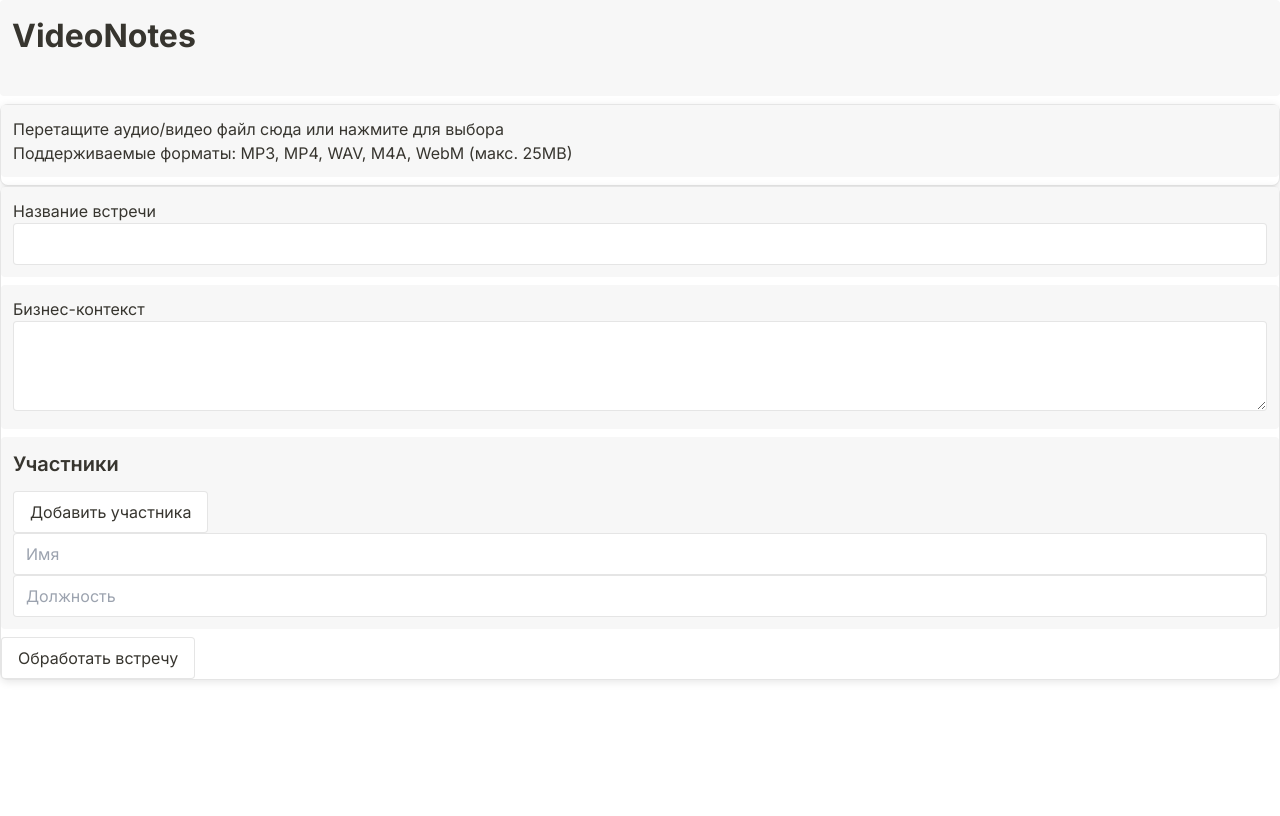
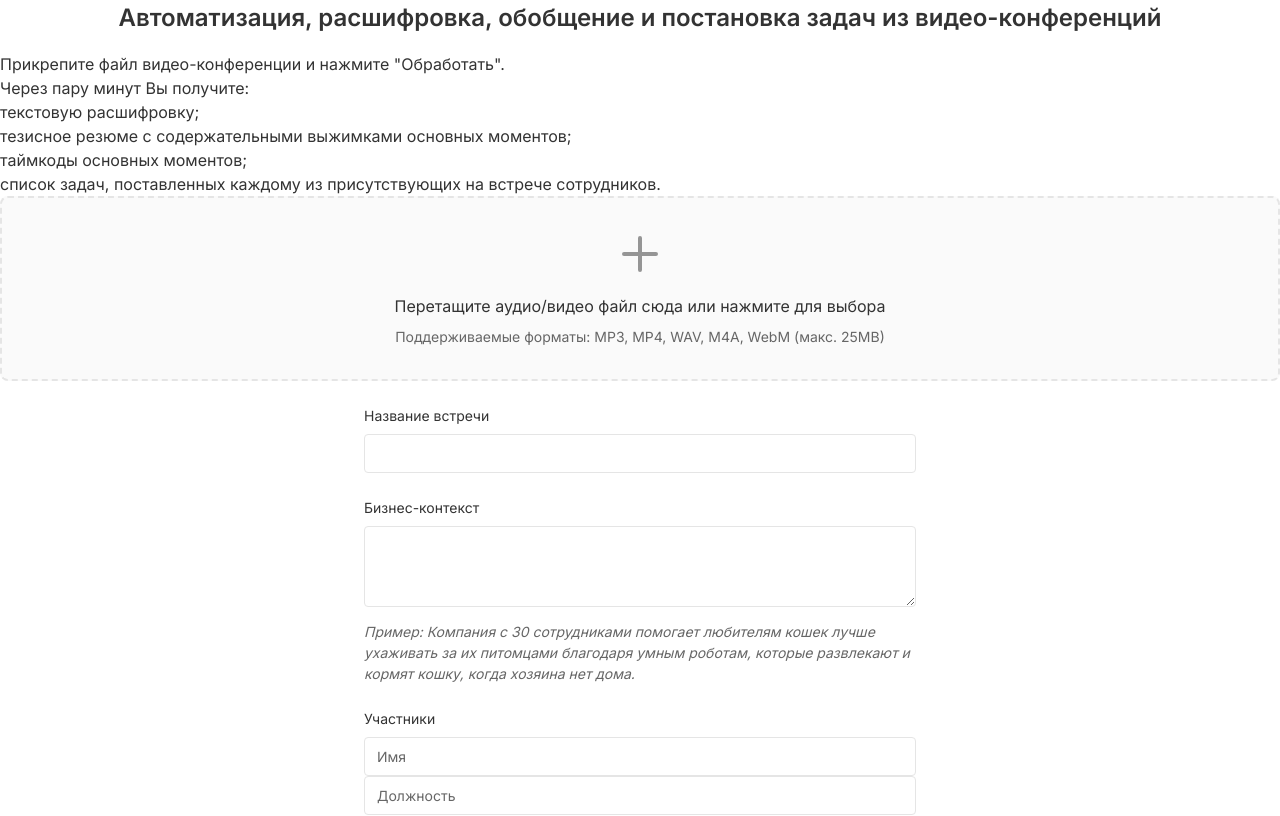
Before and after one commit to Evgenii-Pavlyukevich/notemeet, a Next.js app: page / in a window 1280 px wide. Shown: the top 816 px of the page. Built offline with nearby package versions, Linux system fonts and the light colour scheme.

Commit message:
feat: Update design to match the provided mockup

```diff
--- a/app/globals.css
+++ b/app/globals.css
@@ -6,11 +6,10 @@
 
 :root {
   --bg-color: #ffffff;
-  --text-primary: #37352f;
-  --accent-blue: #3b82f6;
-  --hover-bg: rgba(55, 53, 47, 0.08);
-  --border-color: rgba(0, 0, 0, 0.1);
-  --block-bg: #f7f7f7;
+  --text-primary: #333333;
+  --border-color: #e5e5e5;
+  --hover-bg: #f5f5f5;
+  --placeholder-color: #666666;
 }
 
 .dark {
@@ -22,16 +21,17 @@
 }
 
 body {
-  font-family: Inter, -apple-system, BlinkMacSystemFont, 'Segoe UI', Roboto, sans-serif;
+  font-family: -apple-system, BlinkMacSystemFont, 'Segoe UI', Roboto, sans-serif;
   line-height: 1.5;
   color: var(--text-primary);
   background: var(--bg-color);
 }
 
 h1 {
-  font-size: 32px;
-  font-weight: 700;
-  margin-bottom: 24px;
+  font-size: 24px;
+  font-weight: 600;
+  margin-bottom: 16px;
+  text-align: center;
 }
 
 h2 {
@@ -44,6 +44,107 @@ h3 {
   font-size: 20px;
   font-weight: 600;
   margin-bottom: 12px;
+}
+
+.upload-area {
+  border: 2px dashed var(--border-color);
+  border-radius: 8px;
+  padding: 32px;
+  text-align: center;
+  background: #fafafa;
+  cursor: pointer;
+  transition: all 0.2s ease;
+}
+
+.upload-area:hover {
+  border-color: #999;
+  background: var(--hover-bg);
+}
+
+.upload-icon {
+  width: 48px;
+  height: 48px;
+  margin: 0 auto 16px;
+  opacity: 0.5;
+}
+
+.upload-text {
+  color: var(--text-primary);
+  margin-bottom: 8px;
+}
+
+.upload-subtext {
+  color: var(--placeholder-color);
+  font-size: 14px;
+}
+
+.form-container {
+  max-width: 600px;
+  margin: 0 auto;
+  padding: 24px;
+}
+
+.form-section {
+  margin-bottom: 24px;
+}
+
+.form-label {
+  display: block;
+  font-size: 14px;
+  color: var(--text-primary);
+  margin-bottom: 8px;
+}
+
+.form-input {
+  width: 100%;
+  padding: 8px 12px;
+  border: 1px solid var(--border-color);
+  border-radius: 4px;
+  background: var(--bg-color);
+  font-size: 14px;
+}
+
+.form-input:focus {
+  outline: none;
+  border-color: #999;
+}
+
+.form-input::placeholder {
+  color: var(--placeholder-color);
+}
+
+.submit-button {
+  width: 100%;
+  padding: 12px;
+  background: #000;
+  color: white;
+  border: none;
+  border-radius: 4px;
+  font-size: 16px;
+  cursor: pointer;
+  transition: opacity 0.2s ease;
+}
+
+.submit-button:hover {
+  opacity: 0.9;
+}
+
+.submit-button:disabled {
+  background: #ccc;
+  cursor: not-allowed;
+}
+
+.example-text {
+  font-size: 14px;
+  color: var(--placeholder-color);
+  font-style: italic;
+  margin-top: 8px;
+}
+
+.instruction-text {
+  font-size: 14px;
+  color: var(--text-primary);
+  margin-bottom: 16px;
 }
 
 .notion-block {
--- a/app/page.tsx
+++ b/app/page.tsx
@@ -13,11 +13,19 @@ const queryClient = new QueryClient();
 export default function Home() {
   return (
     <QueryClientProvider client={queryClient}>
-      <main className="min-h-screen bg-bg-color">
-        <div className="max-w-5xl mx-auto px-4 py-8 md:px-8 md:py-12">
-          <div className="notion-block mb-8">
-            <h1 className="text-text-primary">{translations.title}</h1>
-          </div>
+      <main className="min-h-screen bg-white">
+        <div className="max-w-2xl mx-auto px-4 py-8">
+          <h1>Автоматизация, расшифровка, обобщение и постановка задач из видео-конференций</h1>
+          <p className="text-center mb-8">
+            Прикрепите файл видео-конференции и нажмите "Обработать".<br />
+            Через пару минут Вы получите:
+          </p>
+          <ul className="list-disc pl-8 mb-8 space-y-2">
+            <li>текстовую расшифровку;</li>
+            <li>тезисное резюме с содержательными выжимками основных моментов;</li>
+            <li>таймкоды основных моментов;</li>
+            <li>список задач, поставленных каждому из присутствующих на встрече сотрудников.</li>
+          </ul>
           <MeetingProcessor />
         </div>
         <Toaster
--- a/components/FileUpload.tsx
+++ b/components/FileUpload.tsx
@@ -36,22 +36,22 @@ export function FileUpload({ file, onFileChange }: FileUploadProps) {
   });
 
   return (
-    <div className="notion-card p-6">
     <div
       {...getRootProps()}
-        className={`notion-block cursor-pointer transition-all duration-150 ease-out
-          ${isDragActive ? 'border-2 border-dashed border-accent-blue bg-hover-bg' : ''}`}
+      className={`upload-area ${isDragActive ? 'border-gray-400 bg-gray-50' : ''}`}
     >
       <input {...getInputProps()} />
-        <div className="space-y-2">
-          <p className="text-text-primary">
+      <div className="upload-icon">
+        <svg viewBox="0 0 24 24" fill="none" stroke="currentColor" strokeWidth="2">
+          <path d="M12 4v16m-8-8h16" strokeLinecap="round" strokeLinejoin="round"/>
+        </svg>
+      </div>
+      <p className="upload-text">
         {file ? `${translations.fileUpload.selectedFile} ${file.name}` : translations.fileUpload.dragAndDrop}
       </p>
-          <p className="text-sm opacity-60">
+      <p className="upload-subtext">
         {translations.fileUpload.supportedFormats}
       </p>
     </div>
-      </div>
-    </div>
   );
 }
--- a/components/MeetingForm.tsx
+++ b/components/MeetingForm.tsx
@@ -38,10 +38,10 @@ export function MeetingForm({
   };
 
   return (
-    <div className="notion-card p-6">
-      <form onSubmit={(e) => { e.preventDefault(); onSubmit(); }} className="space-y-6">
-        <div className="notion-block">
-          <label htmlFor="title" className="block text-sm mb-2">
+    <div className="form-container">
+      <form onSubmit={(e) => { e.preventDefault(); onSubmit(); }}>
+        <div className="form-section">
+          <label htmlFor="title" className="form-label">
             {translations.meetingForm.title}
           </label>
           <input
@@ -49,13 +49,13 @@ export function MeetingForm({
             id="title"
             value={title}
             onChange={(e) => onTitleChange(e.target.value)}
-            className="notion-input"
+            className="form-input"
             required
           />
         </div>
 
-        <div className="notion-block">
-          <label htmlFor="context" className="block text-sm mb-2">
+        <div className="form-section">
+          <label htmlFor="context" className="form-label">
             {translations.meetingForm.context}
           </label>
           <textarea
@@ -63,23 +63,18 @@ export function MeetingForm({
             rows={3}
             value={context}
             onChange={(e) => onContextChange(e.target.value)}
-            className="notion-input"
+            className="form-input"
             required
           />
+          <p className="example-text">
+            Пример: Компания с 30 сотрудниками помогает любителям кошек лучше ухаживать за их питомцами благодаря умным роботам, которые развлекают и кормят кошку, когда хозяина нет дома.
+          </p>
         </div>
 
-        <div className="notion-block">
-          <div className="flex justify-between items-center mb-4">
-            <h3 className="text-lg">{translations.meetingForm.participants.title}</h3>
-            <button
-              type="button"
-              onClick={addParticipant}
-              className="notion-button text-sm"
-            >
-              {translations.meetingForm.participants.addParticipant}
-            </button>
-          </div>
-
+        <div className="form-section">
+          <label className="form-label">
+            {translations.meetingForm.participants.title}
+          </label>
           <div className="space-y-4">
             {participants.map((participant, index) => (
               <div key={index} className="flex gap-4">
@@ -88,7 +83,7 @@ export function MeetingForm({
                   placeholder={translations.meetingForm.participants.name}
                   value={participant.name}
                   onChange={(e) => updateParticipant(index, 'name', e.target.value)}
-                  className="notion-input"
+                  className="form-input"
                   required
                 />
                 <input
@@ -96,18 +91,28 @@ export function MeetingForm({
                   placeholder={translations.meetingForm.participants.position}
                   value={participant.position}
                   onChange={(e) => updateParticipant(index, 'position', e.target.value)}
-                  className="notion-input"
+                  className="form-input"
                   required
                 />
               </div>
             ))}
           </div>
+          <button
+            type="button"
+            onClick={addParticipant}
+            className="text-sm text-blue-600 hover:text-blue-500 mt-2"
+          >
+            {translations.meetingForm.participants.addParticipant}
+          </button>
+          <p className="example-text">
+            Пример: Иванов Иван Иванович - фронтенд разработчик, Петров Петр Петрович - бизнес аналитик.
+          </p>
         </div>
 
         <button
           type="submit"
           disabled={isProcessing}
-          className={`notion-button w-full ${isProcessing ? 'opacity-50 cursor-not-allowed' : ''}`}
+          className="submit-button"
         >
           {isProcessing ? translations.meetingForm.submit.processing : translations.meetingForm.submit.process}
         </button>
```
Lines whose indentation alone changed are shown as unchanged.
